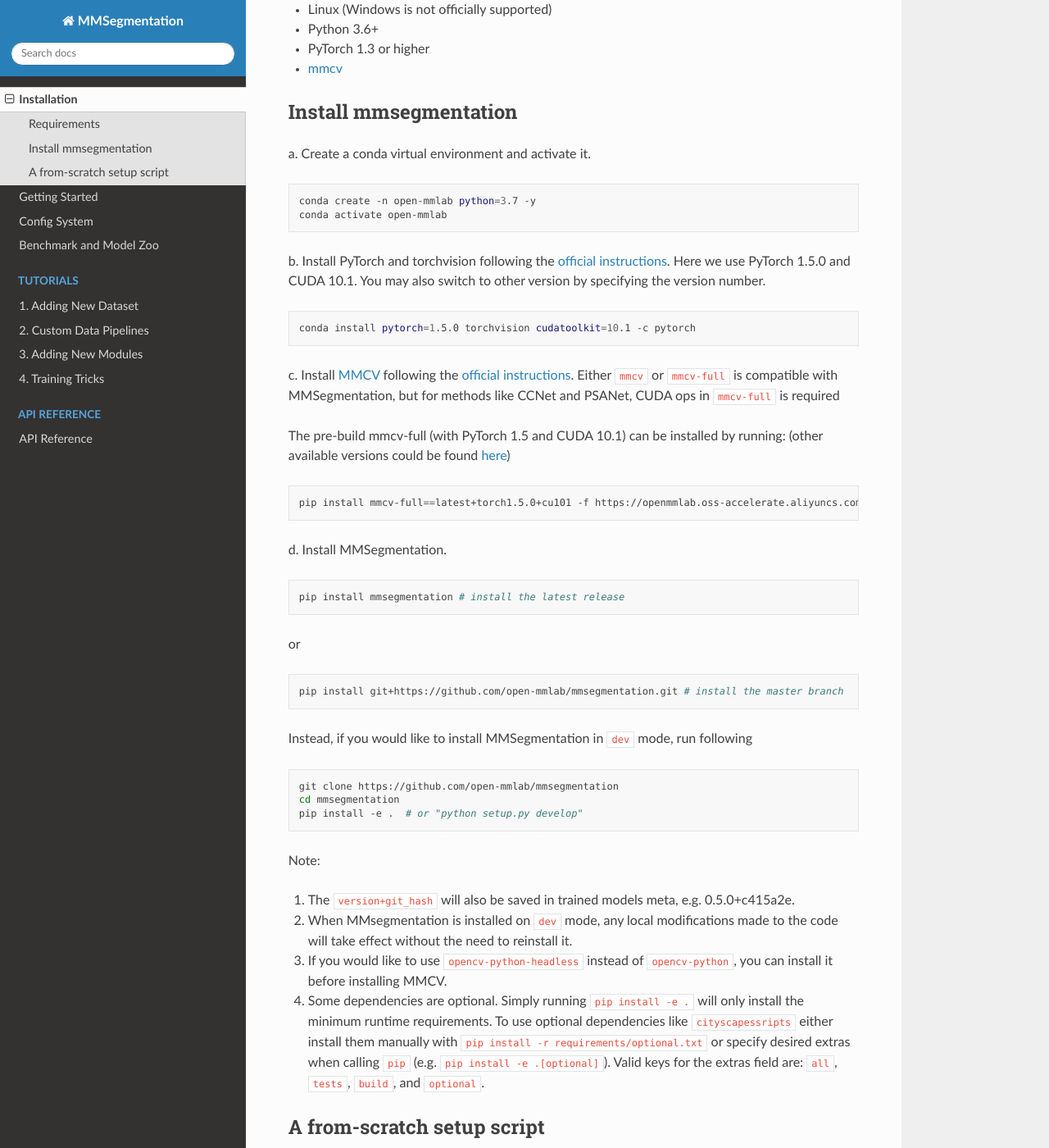
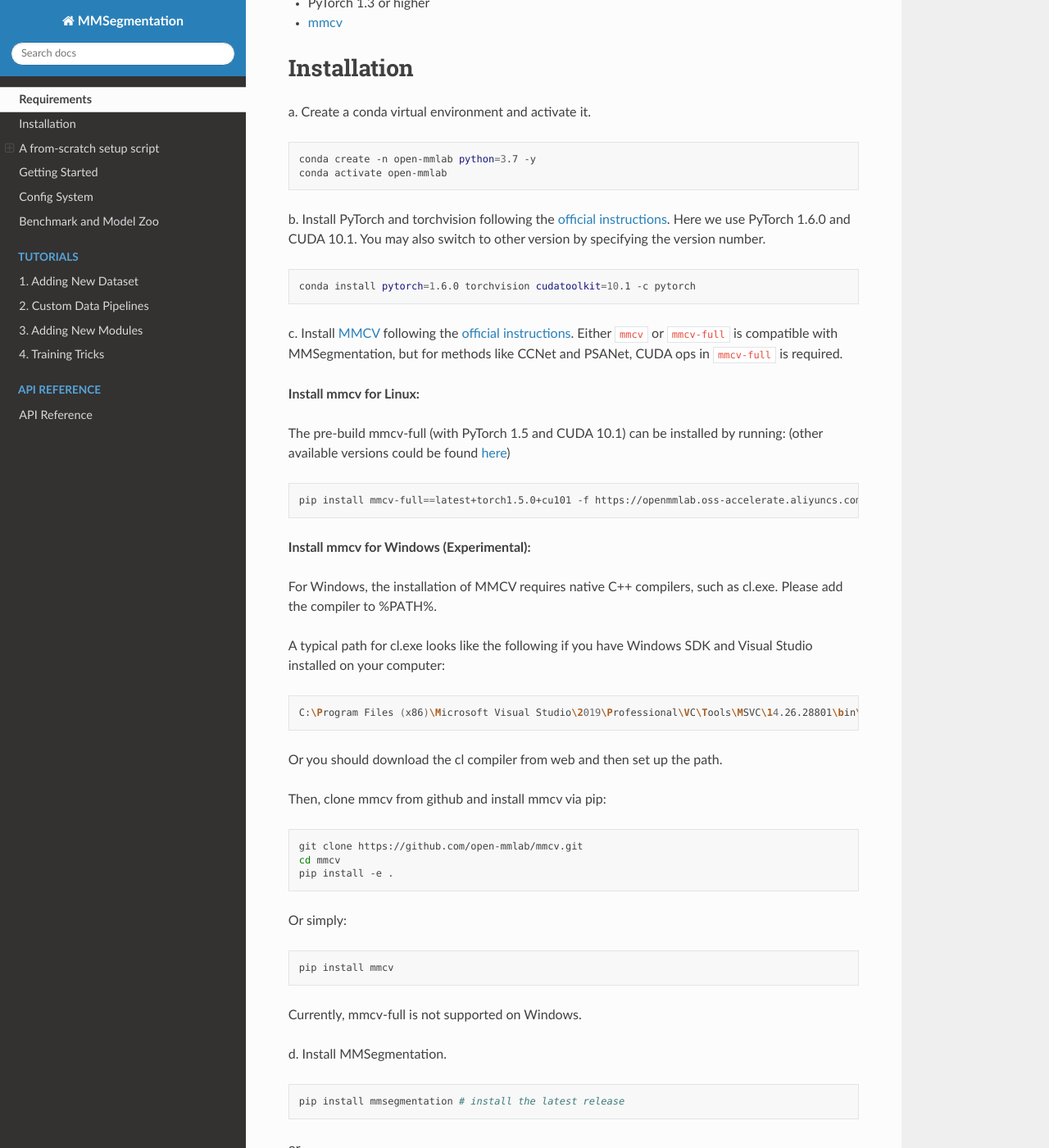
Before and after one commit to SecretStar112/mmsegmentation_swin, a Sphinx documentation site: the page built from docs/install.md, in a window 1280 px wide and 1400 px high, scrolled down 216 px. Shown: the whole window at 82% size. Built offline with Sphinx 7.4.7 and the Read the Docs theme 2.0.0, drawn with Linux system fonts in a browser that asks for light colours; some of the changed text lies outside the part shown.

Commit message:
Windows Support (Experimental) (#75)
* Windows basic support

* getting_started updated for Windows.

* add experimental

* install.md restructured to seperate Windows & Linux.

* fix problems in install.md

* fix mmcv version problem.

* Fix fastscnn resize problems. (#82)

* Fix fast_scnn resize problems

* Fix fast_scnn resize problems 1

* Fix fast_scnn resize problems 2

* test for pascal voc

* [Doc] Add annotaion format note (#77)

* update pytorch version to 1.6.0 in install.md

* del fastscnn_pascal config

* del create_symlink=True

* Merge instructions for Linux & Windows

* mmcv version updated

* redundant newline deleted

* Update docs/install.md

Co-authored-by: Jerry Jiarui XU <xvjiarui0826@gmail.com>

* Update docs/install.md

Co-authored-by: Jerry Jiarui XU <xvjiarui0826@gmail.com>

Co-authored-by: Jerry Jiarui XU <xvjiarui0826@gmail.com>

````diff
--- a/docs/install.md
+++ b/docs/install.md
@@ -1,13 +1,11 @@
-## Installation
+## Requirements
 
-### Requirements
-
-- Linux (Windows is not officially supported)
+- Linux or Windows(Experimental)
 - Python 3.6+
 - PyTorch 1.3 or higher
 - [mmcv](https://github.com/open-mmlab/mmcv)
 
-### Install mmsegmentation
+## Installation
 
 a. Create a conda virtual environment and activate it.
 
@@ -17,21 +15,50 @@
 ```
 
 b. Install PyTorch and torchvision following the [official instructions](https://pytorch.org/).
-Here we use PyTorch 1.5.0 and CUDA 10.1.
+Here we use PyTorch 1.6.0 and CUDA 10.1.
 You may also switch to other version by specifying the version number.
 
 ```shell
-conda install pytorch=1.5.0 torchvision cudatoolkit=10.1 -c pytorch
+conda install pytorch=1.6.0 torchvision cudatoolkit=10.1 -c pytorch
 ```
 
 c. Install [MMCV](https://mmcv.readthedocs.io/en/latest/) following the [official instructions](https://mmcv.readthedocs.io/en/latest/#installation).
-Either `mmcv` or `mmcv-full` is compatible with MMSegmentation, but for methods like CCNet and PSANet, CUDA ops in `mmcv-full` is required
+Either `mmcv` or `mmcv-full` is compatible with MMSegmentation, but for methods like CCNet and PSANet, CUDA ops in `mmcv-full` is required.
+
+**Install mmcv for Linux:**
 
 The pre-build mmcv-full (with PyTorch 1.5 and CUDA 10.1) can be installed by running: (other available versions could be found [here](https://mmcv.readthedocs.io/en/latest/#install-with-pip))
 
 ```shell
 pip install mmcv-full==latest+torch1.5.0+cu101 -f https://openmmlab.oss-accelerate.aliyuncs.com/mmcv/dist/index.html
 ```
+
+**Install mmcv for Windows (Experimental):**
+
+For Windows, the installation of MMCV requires native C++ compilers, such as cl.exe. Please add the compiler to %PATH%.
+
+A typical path for cl.exe looks like the following if you have Windows SDK and Visual Studio installed on your computer:
+
+```shell
+C:\Program Files (x86)\Microsoft Visual Studio\2019\Professional\VC\Tools\MSVC\14.26.28801\bin\Hostx86\x64
+```
+
+Or you should download the cl compiler from web and then set up the path.
+
+Then, clone mmcv from github and install mmcv via pip:
+
+```shell
+git clone https://github.com/open-mmlab/mmcv.git
+cd mmcv
+pip install -e .
+```
+
+Or simply:
+```shell
+pip install mmcv
+```
+
+Currently, mmcv-full is not supported on Windows.
 
 d. Install MMSegmentation.
 
@@ -47,24 +74,28 @@
 
 Instead, if you would like to install MMSegmentation in `dev` mode, run following
 ```shell
-git clone https://github.com/open-mmlab/mmsegmentation
+git clone https://github.com/open-mmlab/mmsegmentation.git
 cd mmsegmentation
 pip install -e .  # or "python setup.py develop"
 ```
 
 Note:
 
-1. The `version+git_hash` will also be saved in trained models meta, e.g. 0.5.0+c415a2e.
+1. When training or testing models on Windows, please ensure that all the '\\' in paths are replaced with '/'. Add .replace('\\', '/') to your python code wherever path strings occur.
 
-2. When MMsegmentation is installed on `dev` mode, any local modifications made to the code will take effect without the need to reinstall it.
+2. The `version+git_hash` will also be saved in trained models meta, e.g. 0.5.0+c415a2e.
 
-3. If you would like to use `opencv-python-headless` instead of `opencv-python`,
+3. When MMsegmentation is installed on `dev` mode, any local modifications made to the code will take effect without the need to reinstall it.
+
+4. If you would like to use `opencv-python-headless` instead of `opencv-python`,
 you can install it before installing MMCV.
 
-4. Some dependencies are optional. Simply running `pip install -e .` will only install the minimum runtime requirements.
+5. Some dependencies are optional. Simply running `pip install -e .` will only install the minimum runtime requirements.
 To use optional dependencies like `cityscapessripts`  either install them manually with `pip install -r requirements/optional.txt` or specify desired extras when calling `pip` (e.g. `pip install -e .[optional]`). Valid keys for the extras field are: `all`, `tests`, `build`, and `optional`.
 
-### A from-scratch setup script
+
+## A from-scratch setup script
+### Linux
 
 Here is a full script for setting up mmsegmentation with conda and link the dataset path (supposing that your dataset path is $DATA_ROOT).
 
@@ -72,12 +103,31 @@
 conda create -n open-mmlab python=3.7 -y
 conda activate open-mmlab
 
-conda install pytorch=1.5.0 torchvision cudatoolkit=10.1 -c pytorch
+conda install pytorch=1.6.0 torchvision cudatoolkit=10.1 -c pytorch
 pip install mmcv-full==latest+torch1.5.0+cu101 -f https://openmmlab.oss-accelerate.aliyuncs.com/mmcv/dist/index.html
-git clone https://github.com/open-mmlab/mmsegmentation
+git clone https://github.com/open-mmlab/mmsegmentation.git
 cd mmsegmentation
 pip install -e .  # or "python setup.py develop"
 
 mkdir data
 ln -s $DATA_ROOT data
 ```
+
+### Windows(Experimental)
+Here is a full script for setting up mmsegmentation with conda and link the dataset path (supposing that your dataset path is
+%DATA_ROOT%. Notice: It must be an absolute path).
+
+```shell
+conda create -n open-mmlab python=3.7 -y
+conda activate open-mmlab
+
+conda install pytorch=1.6.0 torchvision cudatoolkit=10.1 -c pytorch
+set PATH=full\path\to\your\cpp\compiler;%PATH%
+pip install mmcv
+
+git clone https://github.com/open-mmlab/mmsegmentation.git
+cd mmsegmentation
+pip install -e .  # or "python setup.py develop"
+
+mklink /D data %DATA_ROOT%
+```
--- a/mmseg/__init__.py
+++ b/mmseg/__init__.py
@@ -3,7 +3,7 @@
 from .version import __version__, version_info
 
 MMCV_MIN = '1.0.5'
-MMCV_MAX = '1.1.0'
+MMCV_MAX = '1.1.1'
 
 
 def digit_version(version_str):
````
Also changed, not shown: 1 other file.
